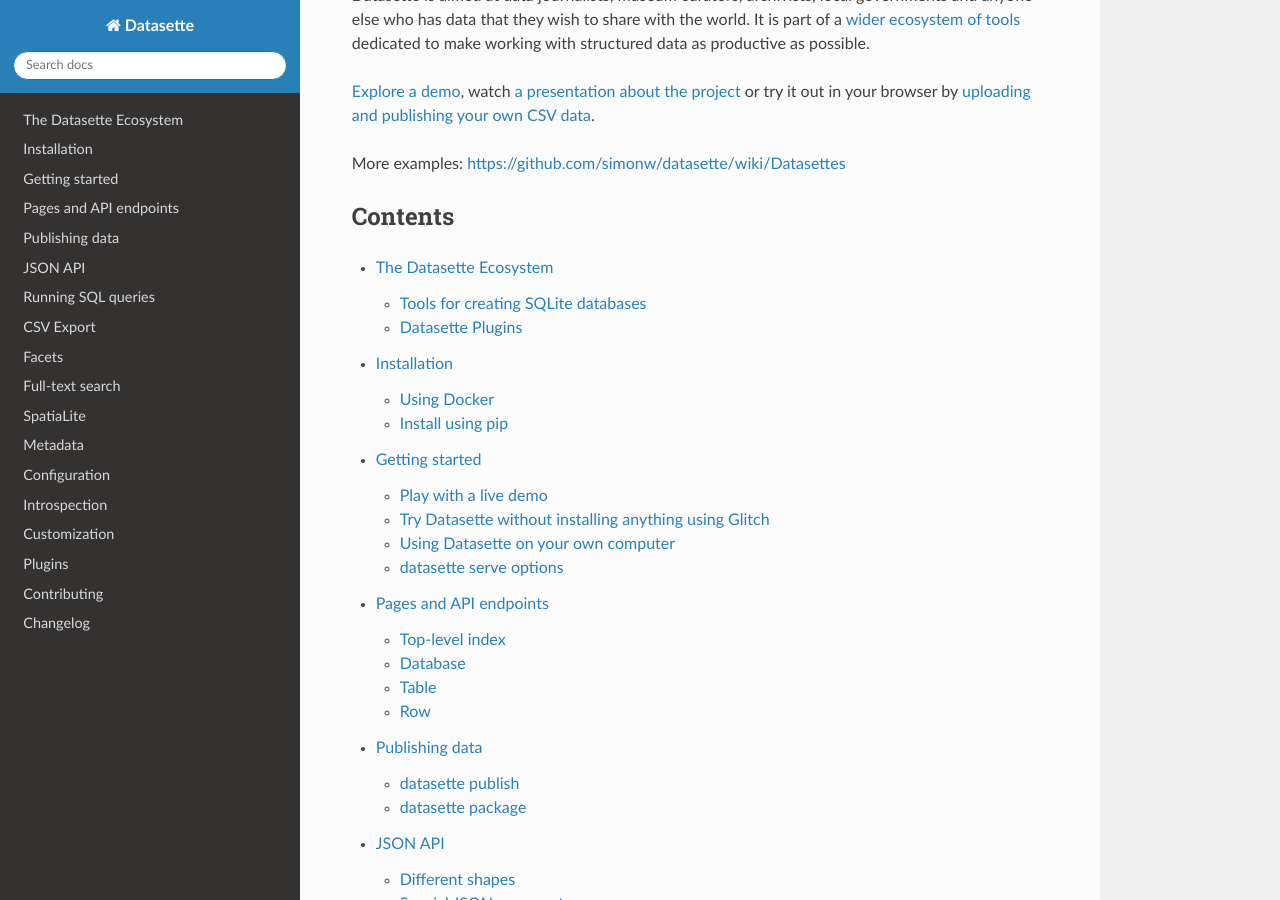
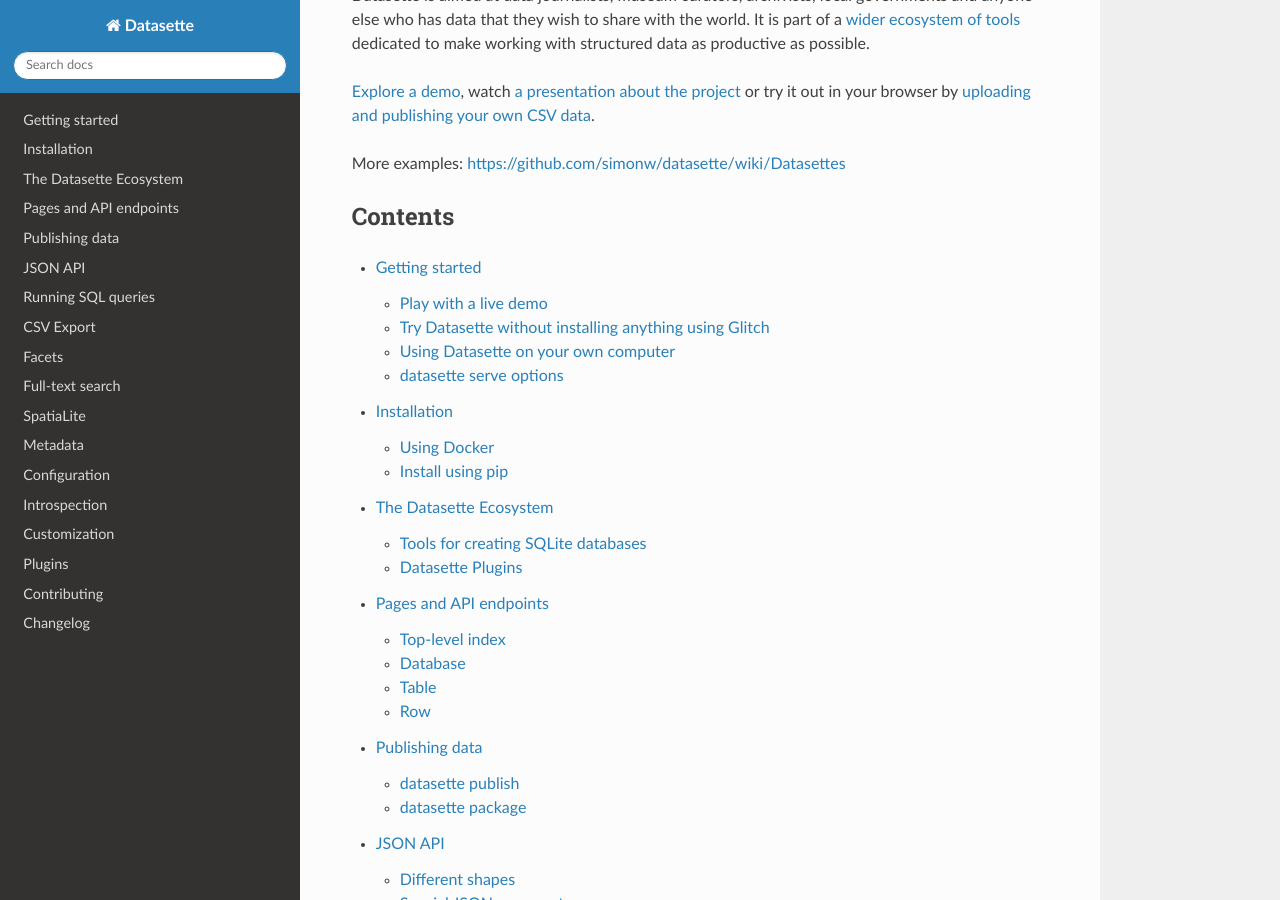
Before and after one commit to simonw/datasette, a Sphinx documentation site: the page built from docs/index.rst, in a window 1280 px wide and 900 px high, scrolled down 296 px. Built offline with Sphinx 7.4.7 and the Read the Docs theme 2.0.0, drawn with Linux system fonts in a browser that asks for light colours.

```diff
--- a/docs/index.rst
+++ b/docs/index.rst
@@ -17,9 +17,9 @@ Contents
 .. toctree::
    :maxdepth: 2
 
+   getting_started
+   installation
    ecosystem
-   installation
-   getting_started
    pages
    publish
    json_api
```
